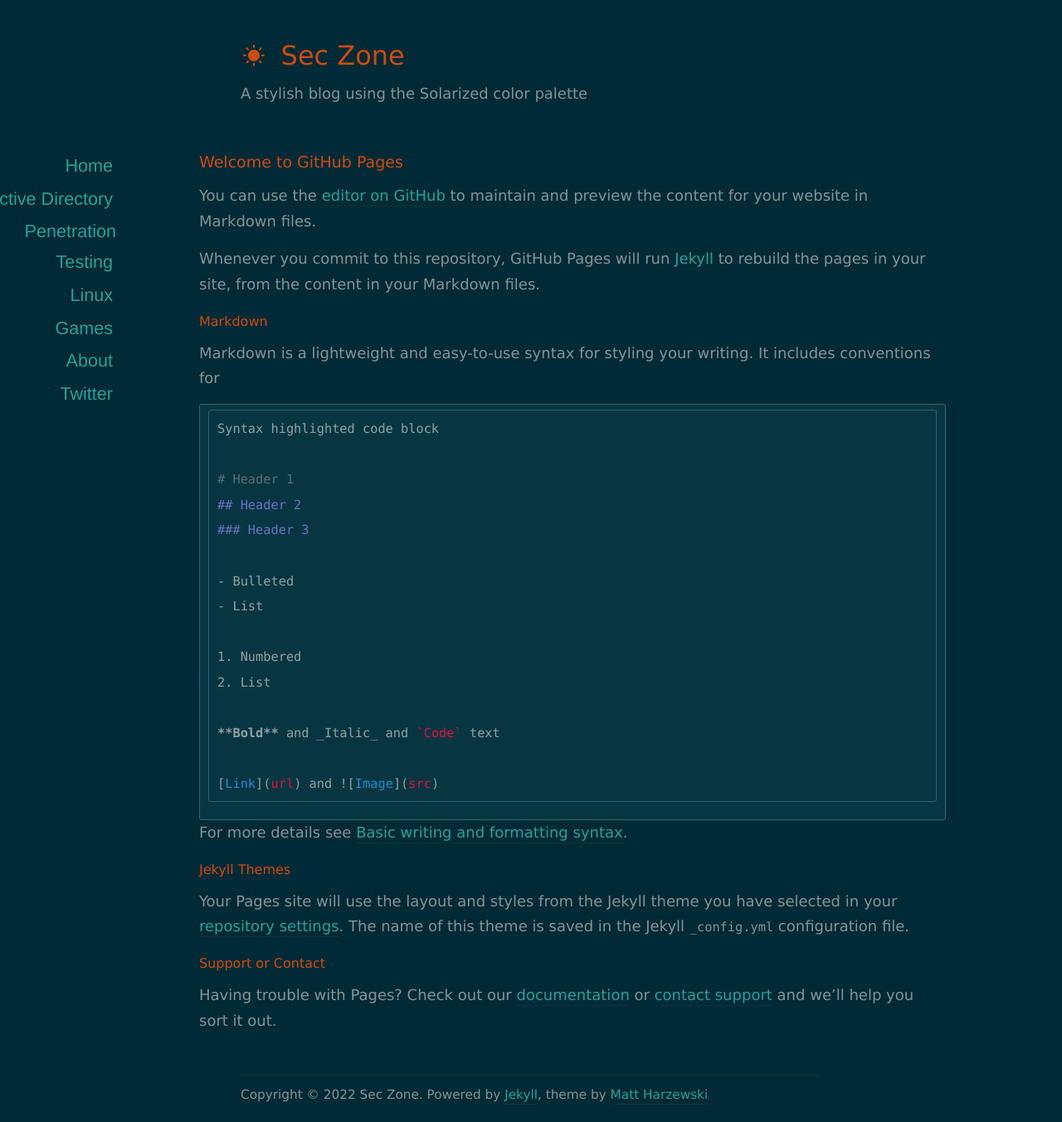
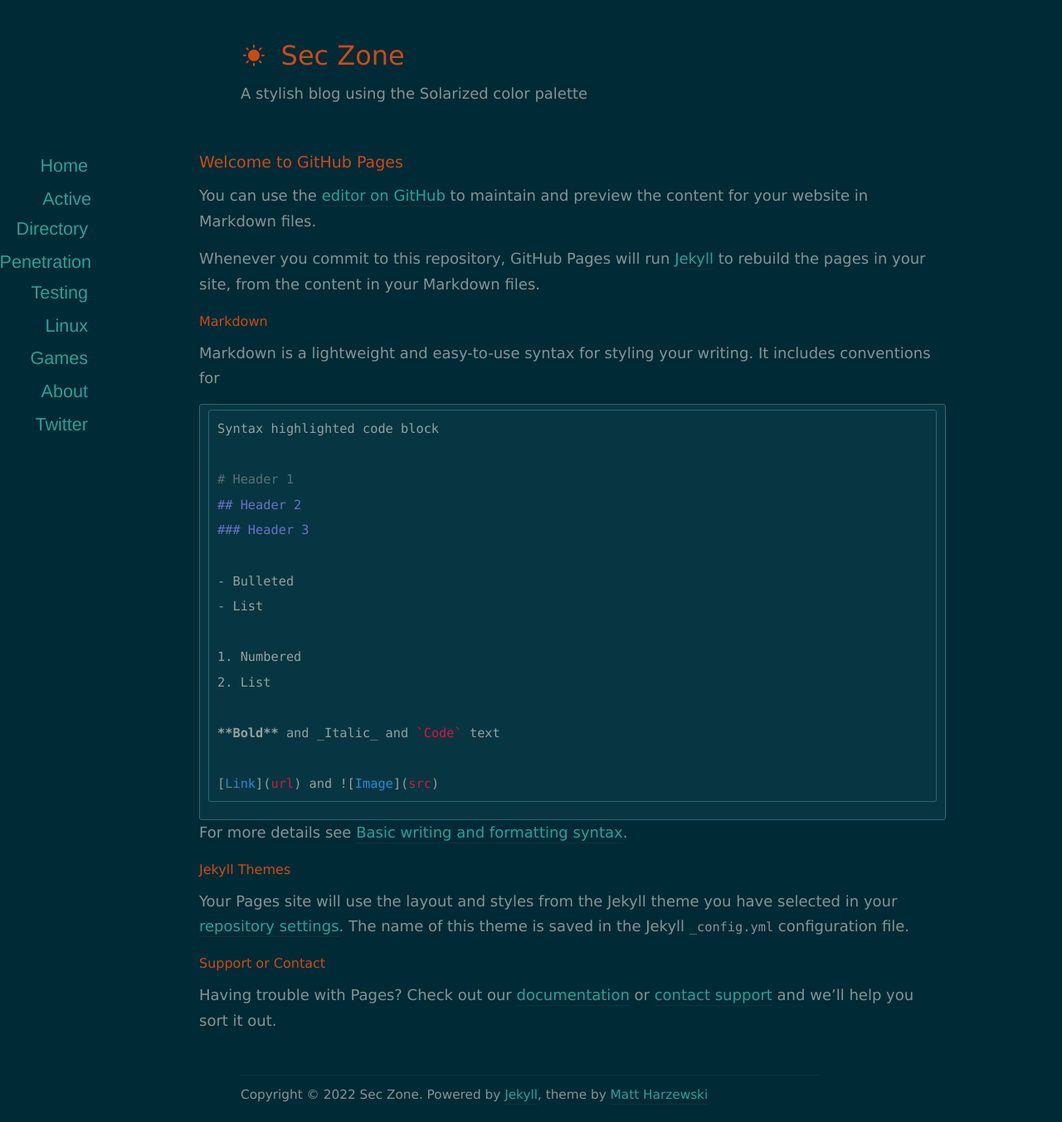
Before and after one commit to SecZone1/seczone1.github.io, a Jekyll site: the page built from index.md, in a window 1280 px wide. Shown: the whole page at 83% size. Built offline with Jekyll 4.4.1, drawn with Linux system fonts in a browser that asks for light colours; nearby versions of some CDN libraries; our own code applies the rules of GitHub Pages for plain Markdown files; the list of posts is cut into pages by our own code.

Commit message:
Update style.css

```diff
--- a/assets/css/style.css
+++ b/assets/css/style.css
@@ -144,9 +144,9 @@
 
 	position: absolute;
 	text-align: right;
-	width: 210px;
+	width: 160px;
 	top: 0;
-	left: -310px;
+	left: -290px;
 }
 
 #sidebar li {
```
